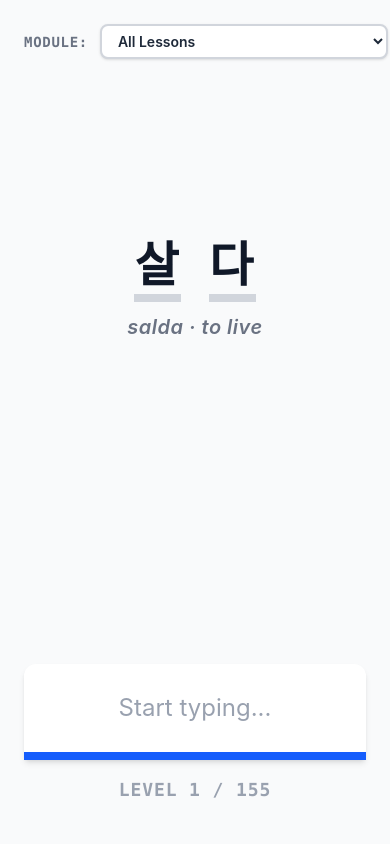
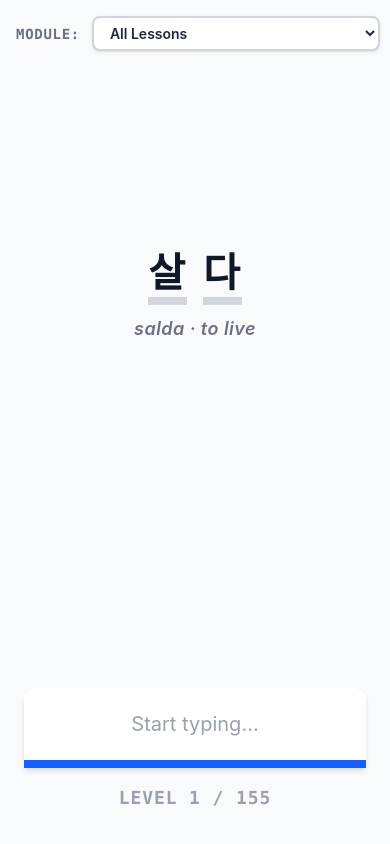
Before and after one commit to dyoo/korean-typing-tutor, a Svelte app: page / in a window 390 px wide. Built offline with nearby package versions, Linux system fonts and the light colour scheme.

Commit message:
Fix long sentence viewport overflow by applying responsive Korean word-boundary wrapping (flex-wrap break-keep) and adaptive typography scaling

```diff
--- a/src/App.svelte
+++ b/src/App.svelte
@@ -95,7 +95,7 @@
 
 <svelte:window onclick={focusInput} />
 
-<main class="flex flex-col items-center justify-between min-h-screen bg-gray-50 text-gray-900 px-6 py-6 overflow-hidden">
+<main class="flex flex-col items-center justify-between min-h-screen bg-gray-50 text-gray-900 px-4 py-4 md:px-6 md:py-6 overflow-x-hidden">
   <div class="w-full max-w-5xl flex items-center justify-between gap-4">
     <div class="flex items-center gap-3">
       <label for="level-select" class="text-sm font-bold uppercase tracking-wider text-gray-500 font-mono">Module:</label>
@@ -121,15 +121,15 @@
     </div>
   </div>
 
-  <div class="w-full max-w-6xl flex flex-col items-center justify-center my-auto py-2">
-    <div class="relative flex justify-center flex-nowrap whitespace-nowrap gap-x-3 text-giant font-extrabold tracking-wider leading-none text-center select-text">
+  <div class="w-full max-w-5xl flex flex-col items-center justify-center my-auto py-4 px-2 overflow-hidden">
+    <div class="relative flex flex-wrap break-keep justify-center gap-x-2 gap-y-3 font-extrabold tracking-wider text-center select-text max-w-full {currentItem.target.length > 6 ? 'text-longsentence' : 'text-giant'}">
       {#each currentItem.target.split('') as char, i}
         {@const typedChar = userInput[i]}
         {@const isTyped = typedChar !== undefined}
         {@const isError = errors.find(e => e.index === i)?.isError ?? false}
         {@const isExact = typedChar === char}
 
-        <span class="relative px-2 py-1">
+        <span class="relative px-1 py-0.5 inline-block">
           <span class={!isTyped ? 'text-gray-900 border-b-8 border-gray-300' : (isExact ? 'text-gray-900 border-b-8 border-emerald-500' : (isError ? 'text-gray-900 border-b-8 border-red-500' : 'text-gray-900 border-b-8 border-blue-600'))}>
             {char === ' ' ? '\u00A0' : char}
           </span>
@@ -137,20 +137,20 @@
       {/each}
     </div>
 
-    <div class="text-subgiant text-gray-500 font-semibold italic mt-4 text-center tracking-wide min-h-[3rem] select-text">
+    <div class="text-subgiant text-gray-500 font-semibold italic mt-4 text-center tracking-wide min-h-[2.5rem] select-text max-w-full px-2">
       {displayText}
     </div>
 
-    <div class="mt-4 h-28 flex flex-col items-center justify-center">
+    <div class="mt-4 min-h-[5rem] flex flex-col items-center justify-center">
       <div class={isCompleted ? 'flex flex-col items-center gap-3' : 'invisible pointer-events-none'}>
-        <span class="inline-flex items-center gap-2 bg-emerald-100 text-emerald-800 font-bold px-5 py-2 rounded-full text-xl border border-emerald-300 shadow-sm">
-          ✓ Correct! Press <kbd class="bg-white px-2.5 py-0.5 rounded shadow text-gray-800 border text-lg">Enter ↵</kbd> or <kbd class="bg-white px-2.5 py-0.5 rounded shadow text-gray-800 border text-lg">Space</kbd>
+        <span class="inline-flex items-center gap-2 bg-emerald-100 text-emerald-800 font-bold px-5 py-2 rounded-full text-lg md:text-xl border border-emerald-300 shadow-sm text-center">
+          ✓ Correct! Press <kbd class="bg-white px-2.5 py-0.5 rounded shadow text-gray-800 border text-base md:text-lg">Enter ↵</kbd> or <kbd class="bg-white px-2.5 py-0.5 rounded shadow text-gray-800 border text-base md:text-lg">Space</kbd>
         </span>
         <button
           type="button"
           onclick={handleManualAdvance}
           tabindex={isCompleted ? 0 : -1}
-          class="bg-emerald-600 hover:bg-emerald-700 text-white font-bold text-xl px-7 py-3 rounded-xl shadow-md cursor-pointer"
+          class="bg-emerald-600 hover:bg-emerald-700 text-white font-bold text-lg md:text-xl px-7 py-2.5 rounded-xl shadow-md cursor-pointer"
         >
           Next Word ➔
         </button>
@@ -158,14 +158,14 @@
     </div>
   </div>
 
-  <div class="w-full max-w-3xl flex flex-col items-center pb-4 shrink-0">
-    <div class="w-full h-24 relative flex justify-center items-center bg-white border-b-8 border-gray-300 focus-within:border-blue-600 font-bold shadow-md rounded-t-xl px-4 overflow-hidden">
+  <div class="w-full max-w-3xl flex flex-col items-center pb-4 shrink-0 px-2">
+    <div class="w-full min-h-[5rem] py-3 relative flex justify-center items-center bg-white border-b-8 border-gray-300 focus-within:border-blue-600 font-bold shadow-md rounded-t-xl px-4 overflow-hidden">
       {#if userInput.length === 0}
-        <span class="text-2xl text-gray-400 font-normal">
+        <span class="text-xl md:text-2xl text-gray-400 font-normal text-center">
           {isCompleted ? "Press Enter or Space for next word" : "Start typing..."}
         </span>
       {:else}
-        <div class="flex justify-center flex-nowrap whitespace-nowrap gap-x-1 text-4xl md:text-5xl font-bold">
+        <div class="flex flex-wrap break-keep justify-center gap-x-1 gap-y-2 text-2xl md:text-4xl font-bold max-w-full">
           {#each userInput.split('') as char, i}
             {@const isError = errors.find(e => e.index === i)?.isError ?? false}
 
--- a/src/app.css
+++ b/src/app.css
@@ -2,10 +2,14 @@
 
 @layer utilities {
   .text-giant {
-    font-size: clamp(3rem, 7vw, 6rem);
-    line-height: 1.1;
+    font-size: clamp(2.5rem, 6vw, 5.5rem);
+    line-height: 1.2;
+  }
+  .text-longsentence {
+    font-size: clamp(1.5rem, 3.5vw, 3rem);
+    line-height: 1.3;
   }
   .text-subgiant {
-    font-size: clamp(1.25rem, 3vw, 2.25rem);
+    font-size: clamp(1.125rem, 2.5vw, 2rem);
   }
 }
```
